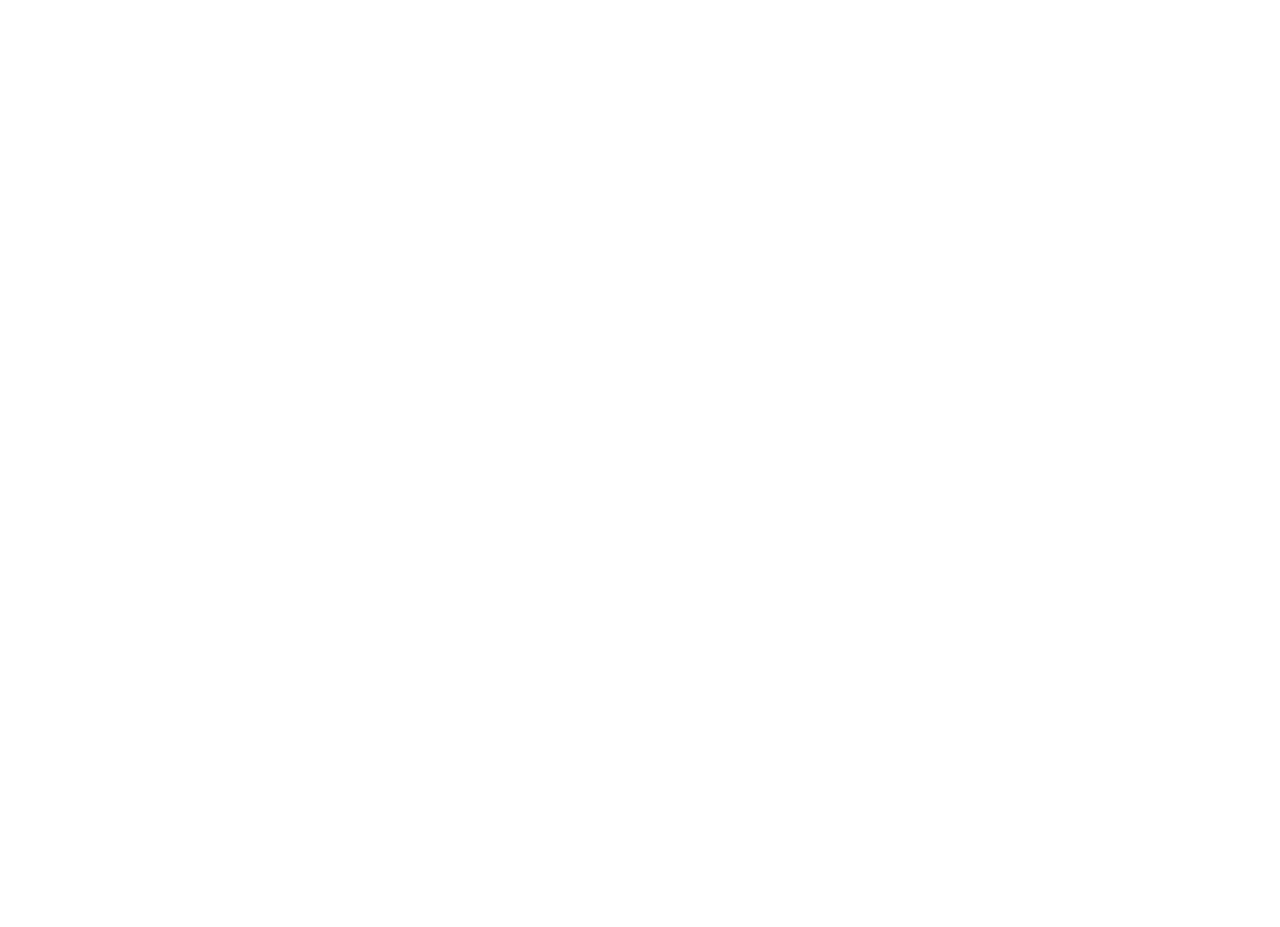
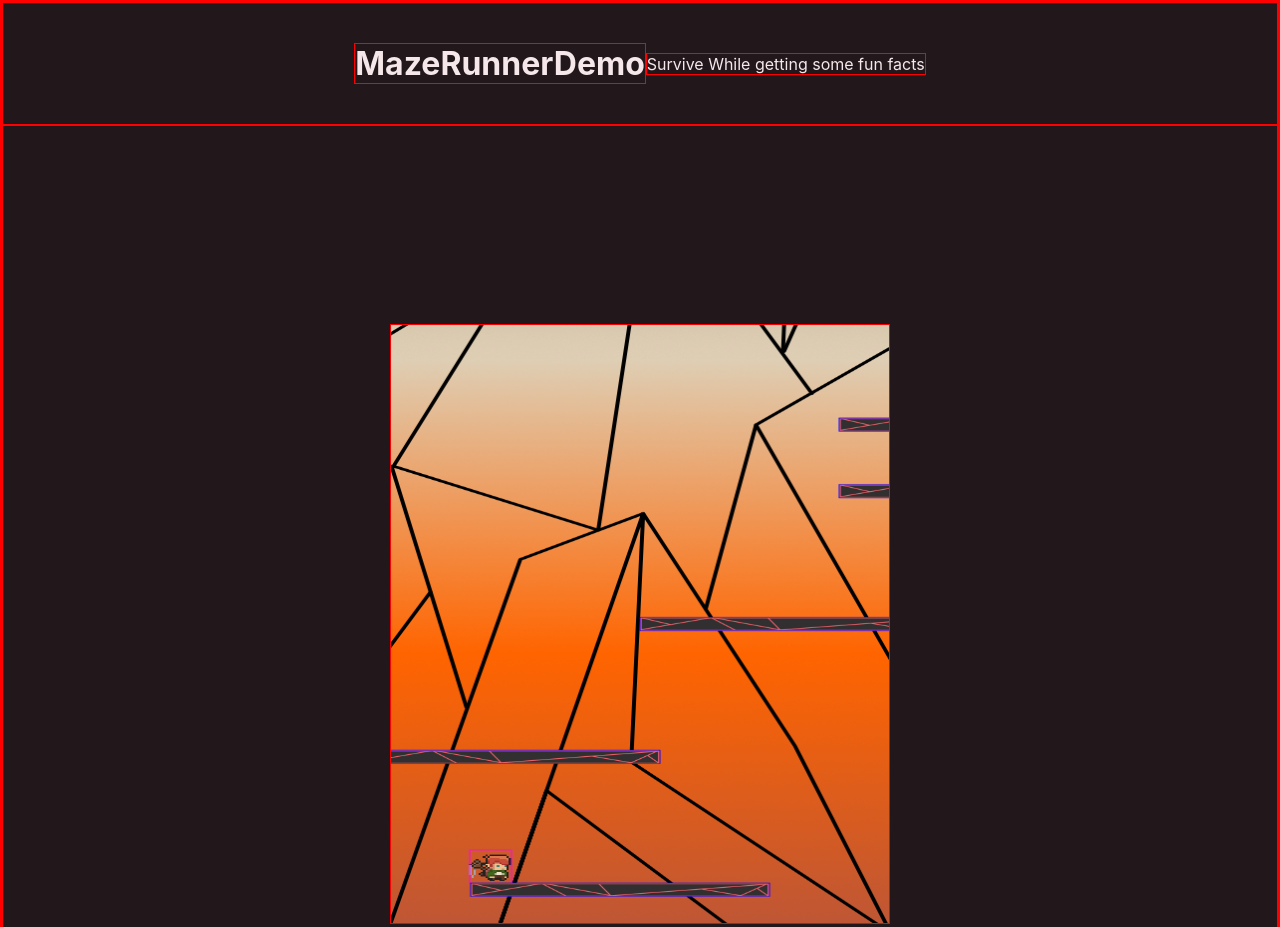
Before and after one commit to DannniF/MazeRunningDemo, a website built with Vite: page index.html in a window 1280 px wide. Shown: the top 927 px of the page. Before the commit the page ends 800 px from the top, so only its background shows below. Built offline with nearby package versions, Linux system fonts and the light colour scheme.

Commit message:
Character & platforms added

```diff
--- a/index.html
+++ b/index.html
@@ -5,10 +5,18 @@
     <link rel="icon" type="image/svg+xml" href="/vite.svg" />
     <meta name="viewport" content="width=device-width, initial-scale=1.0" />
     <title>MazeRunDemo</title>
+    <link rel="stylesheet" href="style.css">
     <script type="module" src="/main.js" defer></script>
   </head>
   <body>
-
+      <header>
+          <h1 id="header">MazeRunnerDemo</h1>
+          <p>Survive While getting some fun facts</p>
+      </header>
+      <main id="main">
+        <canvas id="gameCanvas"></canvas>
+      </main>
+      <footer></footer>
 
   </body>
 </html>
--- a/main.js
+++ b/main.js
@@ -1 +1,168 @@
 import './style.css'
+import Phaser from 'phaser'
+import './factsScreen'
+import './minimap'
+
+var player;
+var platforms; // creating a variable of platform to use in a function then defined later in create.
+var DmgPlatforms;
+var camera;
+var stars
+var cursors ;
+var isGameOver = false;
+
+
+const CanvasSize = {
+  width: 500,
+  height: 900,
+}
+const gravityChange = {
+  light: 200,
+  normal:600,
+  heavy: 900,
+}
+function GroundPlatform(x,y){
+  platforms.create(x,y, 'ground');
+}
+function xAxisPlatform(x,y){
+  platforms.create(x,y, 'X-axisPlatform');
+}
+function DmgXPlatform(x,y){
+  DmgPlatforms.create(x,y, 'DamageX-axisPlatform');
+}
+function yAxisPlatform(x,y){
+  platforms.create(x,y, "Y-axisPlatform")
+}
+
+class MazeRunnerDemo extends Phaser.Scene{
+  constructor(){
+    super();
+  }
+  preload(){
+      this.load.image('backgroundImg', 'assets/Background.png')
+      this.load.image('X-axisPlatform', '/assets/floorPlatform.png')
+      this.load.image('DamageX-axisPlatform','/assets/floorPlatform.png')
+      this.load.spritesheet('idlePlayer', '/assets/IDLE.png',{frameWidth:44, frameHeight:45})
+      this.load.spritesheet('runPlayer', '/assets/NEWHOBBITSHEET.png',{frameWidth:60, frameHeight:50})
+      this.load.spritesheet('jumpPlayer', '/assets/JUMP.png',{frameWidth:26, frameHeight:32})
+
+  }
+  create(){
+    this.add.image(250,310, 'backgroundImg')
+    this.physics.world.setBounds(0,0,1200,900);
+
+    platforms = this.physics.add.staticGroup();  //platforms was defined in a function above called GroundPlatform, we are now setting platforms to equal to a staticGroup which allows our character to jump on and not effect its physics
+    xAxisPlatform(230,850);
+    xAxisPlatform(120,650);
+    xAxisPlatform(400,450);
+    xAxisPlatform(600,250);
+
+    DmgPlatforms = this.physics.add.staticGroup();
+    DmgXPlatform(600,150)
+
+
+    player = this.physics.add.sprite(100,750, 'idlePlayer').setSize(42,50).setOffset(1,-2)
+    player.setBounce(0.2)
+    player.setCollideWorldBounds(true);
+
+    this.anims.create({
+      key: 'right',
+      frames: this.anims.generateFrameNumbers('runPlayer'),
+      start: 3,
+      end: 6,
+      frameRate: 10,
+    });
+    this.anims.create({
+      key: 'turn',
+      frames: this.anims.generateFrameNumbers('idlePlayer'),
+      start: 0,
+      end: 4,
+      frameRate: 20
+  });
+  this.anims.create({
+    key: 'left',
+    frames: this.anims.generateFrameNumbers('runPlayer'),
+    start: 0,
+    end: 3,
+    frameRate: 10,
+    repeat: -1
+  });
+  this.anims.create({
+    key: 'jump',
+    frames: this.anims.generateFrameNumbers('jumpPlayer'),
+    start: 0,
+    end: 4,
+    frameRate: 30,
+    repeat: 1
+  })
+  cursors = this.input.keyboard.createCursorKeys()
+
+  this.physics.add.collider(player,platforms);
+
+  this.physics.add.collider(player, DmgPlatforms, function (player, DmgPlatforms) {
+
+  })
+  }
+  update(){
+    if (cursors.left.isDown)
+    {
+      player.setFlipX(true);
+      player.setVelocityX(-160);
+      player.anims.play('left', true);
+    }
+    else if (cursors.right.isDown)
+    {   player.setFlipX(false);
+        player.setVelocityX(160);
+
+        player.anims.play('right', true);
+    }
+    else
+    {
+        player.setVelocityX(0);
+
+        player.anims.play('idlePlayer');
+    }
+    if(cursors.up.isDown){
+      player.anims.play('jump', true)
+    }
+
+    if (cursors.up.isDown && player.body.touching.down)
+    {
+        player.setVelocityY(-330);
+    }
+    if (cursors.up.isDown && player.body.touching.right){
+        player.setVelocityY(-330);
+
+    }
+
+    if (cursors.up.isDown && player.body.touching.left){
+      player.setVelocityY(-330);
+
+    }
+  }
+}
+
+
+
+
+
+
+
+
+
+
+const config = {
+  type: Phaser.WEBGL,
+  width: CanvasSize.width,
+  height: CanvasSize.height,
+  canvas:gameCanvas,
+  physics:{
+    default: 'arcade',
+    arcade:{
+      gravity:{y:gravityChange.light},
+      debug:true
+    }
+  },
+    scene: MazeRunnerDemo
+};
+const game = new Phaser.Game(config);
--- a/style.css
+++ b/style.css
@@ -1,4 +1,70 @@
 :root {
   font-family: Inter, system-ui, Avenir, Helvetica, Arial, sans-serif;
+  --pink: #f6e8ea;
+  --oRed: #ef626c;
+  --black: #22181c;
+  --grey: #312f2f;
+  --lBlue: #84dccf;
+
+  /* variation of colors Darker  */
+    --Drkpink: #e8c4ca ;
+    --drkoRed: #F6A2A8;
+    --drkblack: #eb333f;
+    --darkgrey: #;
+    --drklblue: #;
+
+  /* variations of colors lighter  */
+  --lPink: #EDEBEC;
+  --loRed: #;
+  --lblack: #;
+  --lgrey: #;
+  --llblue: #;
+}
+
+*{
+  margin: 0;
+  padding: 0;
+  box-sizing: border-box;
+  border: 1px solid red;
+}
+
+html,body{
+height: 150vh;
+}
+
+body{
+  background-color: var(--black);
+  color: var(--pink);
+  display: flex;
+  flex-direction: column;
 
 }
+
+header, footer{
+  display: flex;
+  justify-content: center;
+  align-items: center;
+  padding: 40px 20px;
+}
+
+main{
+  flex:1;
+  display:flex;
+  height: 100vh;
+  width: 100%;
+  margin: 0px;
+  padding: 10px;
+}
+
+#gameCanvas{
+ margin-top: 200px;
+  /* border: 1px solid lightgoldenrodyellow; */
+  position: absolute;
+  top: 53%;
+  left: 50%;
+  transform: translate(-50%, -50%);
+  display: flex;
+  z-index: 1;
+  height: 600px;
+  width: 500px;
+}
```
Also changed, not shown: assets/Background.png (added), assets/IDLE.png (added), assets/JUMP.png (added), assets/NEWHOBBITSHEET.png (added), assets/OwletMonsterIdle4.png (added), assets/Owlet_Monster_Jump_8.png (added), assets/Owlet_Monster_Run_6.png (added), assets/floorPlatform.png (added), minimap.js (added), 1 other file.
